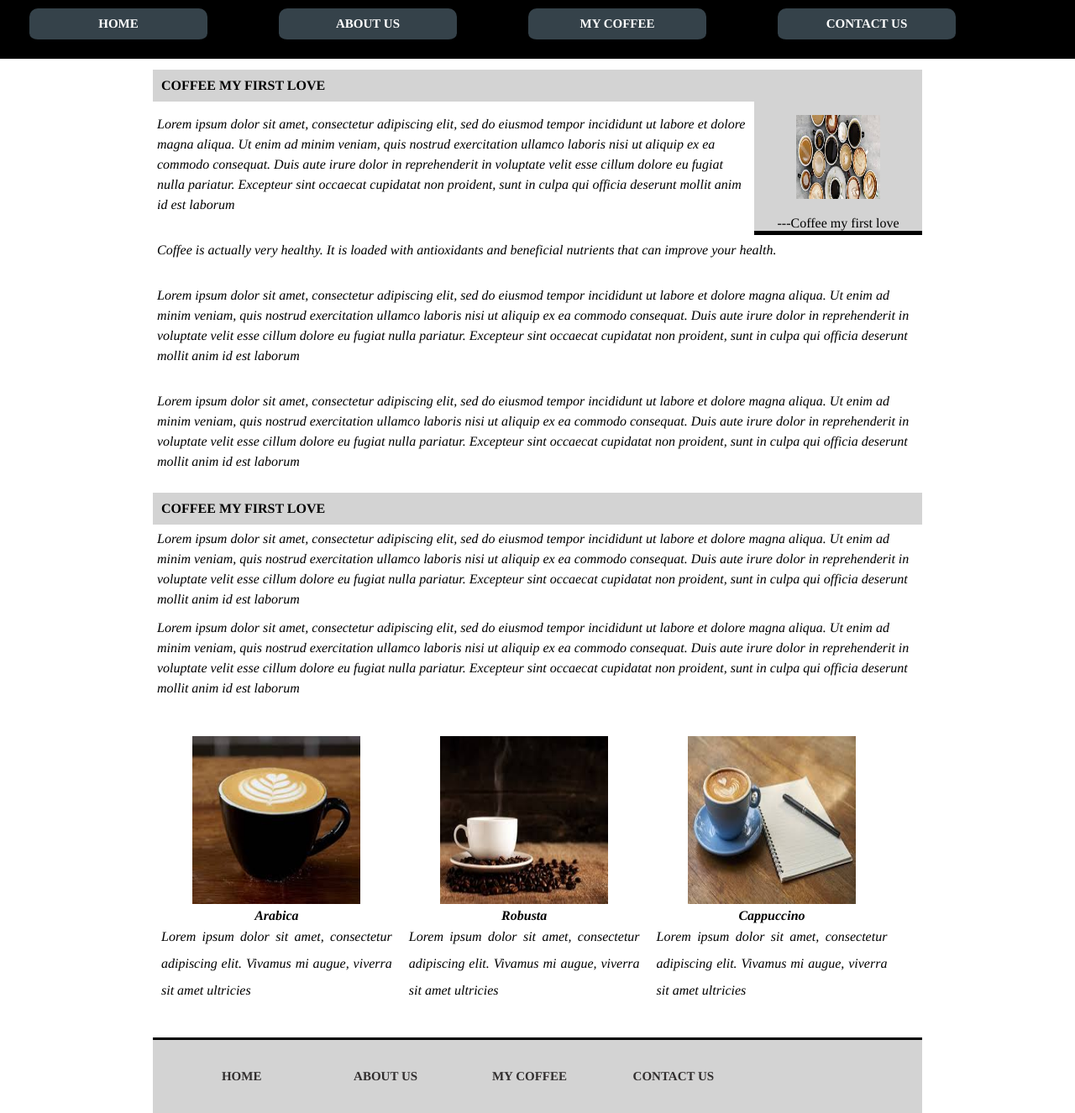
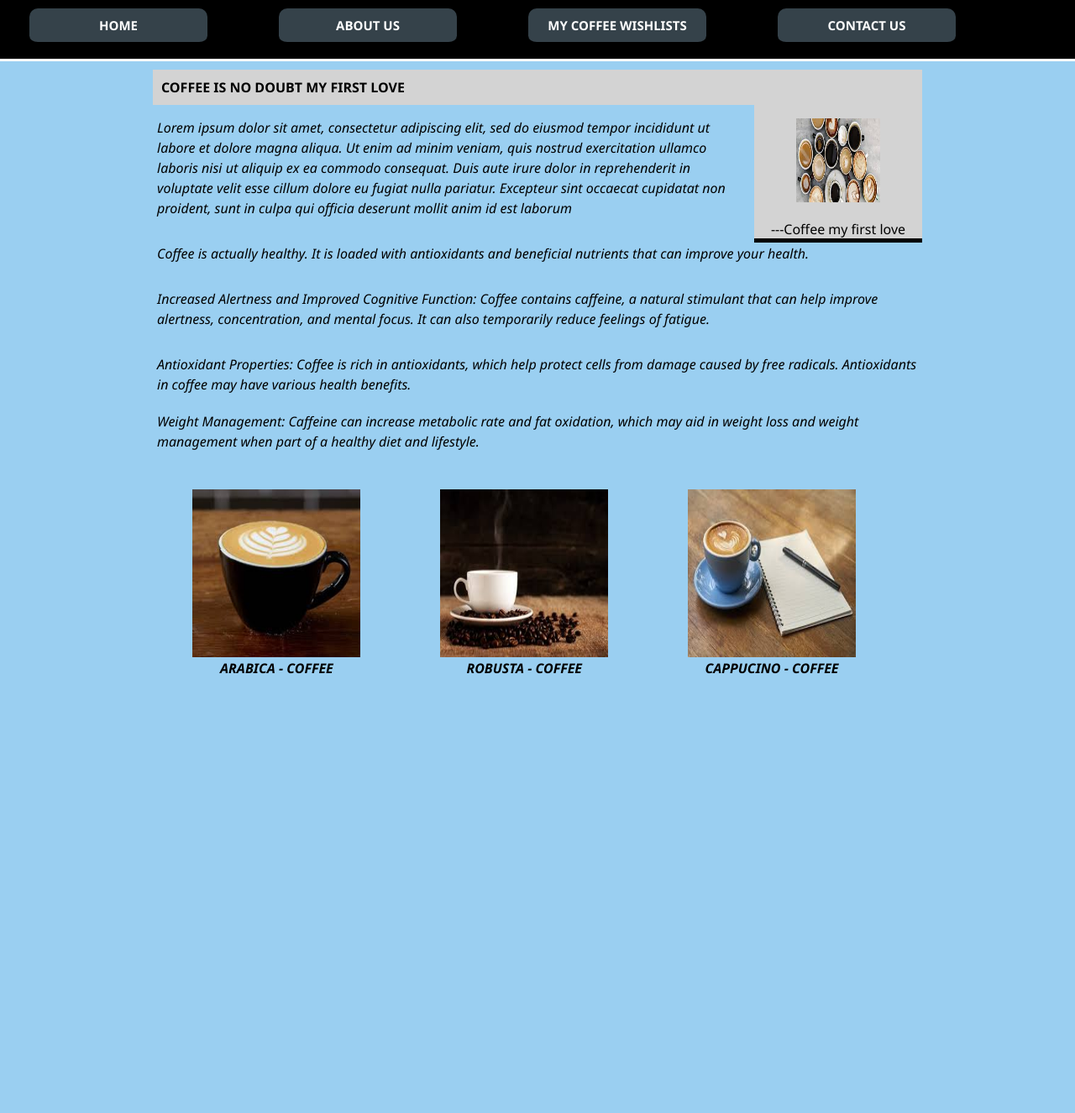
Before and after one commit to muneebuddinahmed97/FrontEnd-Web, a PHP site: page / in a window 1280 px wide. Shown: the whole page at 84% size. After the commit the page ends 803 px from the top, so only its background shows below. Run offline with PHP 8.4, Linux system fonts and the light colour scheme.

Commit message:
files on Dev branch

```diff
--- a/index.html
+++ b/index.html
@@ -3,7 +3,7 @@
 <html>
 
         <head>
-           <title>Coffee </title>
+           <title> Welcome </title>
            <meta charset="UTF-8">
            <meta name="description" content="HTML CSS">
            <meta name="keywords" content="HTML, CSS, JavaScript">
@@ -19,13 +19,13 @@
             <ul class="nav-list">
                 <li class="nav-item"><a href="index.html">Home</a></li>
                 <li class="nav-item"><a href="aboutUs.html">About Us</a></li>
-                <li class="nav-item"><a href="coffee.html">My Coffee</a></li>
+                <li class="nav-item"><a href="coffee.html">My Coffee Wishlists</a></li>
                 <li class="nav-item"><a href="contactUs.html">Contact Us</a></li>
             </ul>
         </nav>
     </header>
  <div class="main">
-    <h1 class="mainHeading"> Coffee my first love</h1>
+    <h1 class="mainHeading"> COFFEE IS NO DOUBT MY FIRST LOVE</h1>
     <aside>
         <blockquote>
             <img src="images/4.jpg" width="100px" height="100px">
@@ -39,7 +39,7 @@
 
 
     <section>
-        <div class="container">Coffee is actually very healthy.
+        <div class="container">Coffee is actually healthy.
 
             It is loaded with antioxidants and beneficial nutrients that can improve your health.
             </div>
@@ -47,23 +47,24 @@
 
     <section>
 
-        <div class="container">Lorem ipsum dolor sit amet, consectetur adipiscing elit, sed do eiusmod tempor incididunt ut labore et dolore magna aliqua. Ut enim ad minim veniam, quis nostrud exercitation ullamco laboris nisi ut aliquip ex ea commodo consequat. Duis aute irure dolor in reprehenderit in voluptate velit esse cillum dolore eu fugiat nulla pariatur. Excepteur sint occaecat cupidatat non proident, sunt in culpa qui officia deserunt mollit anim id est laborum
+        <div class="container">
+            Increased Alertness and Improved Cognitive Function: Coffee contains caffeine, a natural stimulant that can help improve alertness, concentration, and mental focus. It can also temporarily reduce feelings of fatigue.
         </div>
     </section>
 
 
     <section>
 
-        <div class="container">Lorem ipsum dolor sit amet, consectetur adipiscing elit, sed do eiusmod tempor incididunt ut labore et dolore magna aliqua. Ut enim ad minim veniam, quis nostrud exercitation ullamco laboris nisi ut aliquip ex ea commodo consequat. Duis aute irure dolor in reprehenderit in voluptate velit esse cillum dolore eu fugiat nulla pariatur. Excepteur sint occaecat cupidatat non proident, sunt in culpa qui officia deserunt mollit anim id est laborum
-            </div>
+        <div class="container">Antioxidant Properties: Coffee is rich in antioxidants, which help protect cells from damage caused by free radicals. Antioxidants in coffee may have various health benefits.
+
+        </div>
     </section>
 
-    <section>
-        <h1 class="mainHeading"> Coffee my first love</h1>
-        <div class="container">Lorem ipsum dolor sit amet, consectetur adipiscing elit, sed do eiusmod tempor incididunt ut labore et dolore magna aliqua. Ut enim ad minim veniam, quis nostrud exercitation ullamco laboris nisi ut aliquip ex ea commodo consequat. Duis aute irure dolor in reprehenderit in voluptate velit esse cillum dolore eu fugiat nulla pariatur. Excepteur sint occaecat cupidatat non proident, sunt in culpa qui officia deserunt mollit anim id est laborum
-       </div>
 
-       <div class="container">Lorem ipsum dolor sit amet, consectetur adipiscing elit, sed do eiusmod tempor incididunt ut labore et dolore magna aliqua. Ut enim ad minim veniam, quis nostrud exercitation ullamco laboris nisi ut aliquip ex ea commodo consequat. Duis aute irure dolor in reprehenderit in voluptate velit esse cillum dolore eu fugiat nulla pariatur. Excepteur sint occaecat cupidatat non proident, sunt in culpa qui officia deserunt mollit anim id est laborum
+
+       <div class="container">Weight Management: Caffeine can increase metabolic rate and fat oxidation, which may aid in weight loss and weight management when part of a healthy diet and lifestyle.
+
+
     </div>
     </section>
 
@@ -74,34 +75,20 @@
         <div class="boxContainer">
           <div class="box">
             <img src="images/1.jpg" width=200 height=200>
-            <h3>Arabica</h3>
-            <p>Lorem ipsum dolor sit amet, consectetur adipiscing elit. Vivamus mi augue, viverra sit amet ultricies</p>
+            <h3>ARABICA - COFFEE</h3>
           </div>
           <div class="box">
             <img src="images/2.jpg" width=200 height=200>
-            <h3>Robusta</h3>
-            <p>Lorem ipsum dolor sit amet, consectetur adipiscing elit. Vivamus mi augue, viverra sit amet ultricies</p>
+            <h3>ROBUSTA - COFFEE</h3>
           </div>
           <div class="box">
             <img src="images/3.jpg" width=200 height=200>
-            <h3>Cappuccino</h3>
-            <p>Lorem ipsum dolor sit amet, consectetur adipiscing elit. Vivamus mi augue, viverra sit amet ultricies</p>
+            <h3>CAPPUCINO - COFFEE</h3>
           </div>
         </div>
       </section>
 
-      <footer>
-        <nav>
-            <ul>
-                <li><a href="index.html">Home</a></li>
-                <li><a href="aboutUs.html">About Us</a></li>
-                <li><a href="coffee.html">My Coffee</a></li>
-                <li><a href="contactUs.html">Contact us</a></li>
-            </ul>
 
-        </nav>
-
-    </footer>
 </div>
 </body>
 
--- a/style.css
+++ b/style.css
@@ -13,7 +13,8 @@ body {
     width: 100%;
     /* max-width: 960px; */
     margin: 0 auto;
-    font-family: Times, Times New Roman, Georgia, serif;
+    font-family: 'Segoe UI', Tahoma, Geneva, Verdana, sans-serif;
+    background-color: rgb(154, 207, 241);
 }
 
 /* Make the nav take up the whole body width, and give it some top and bottom margin space */
```
